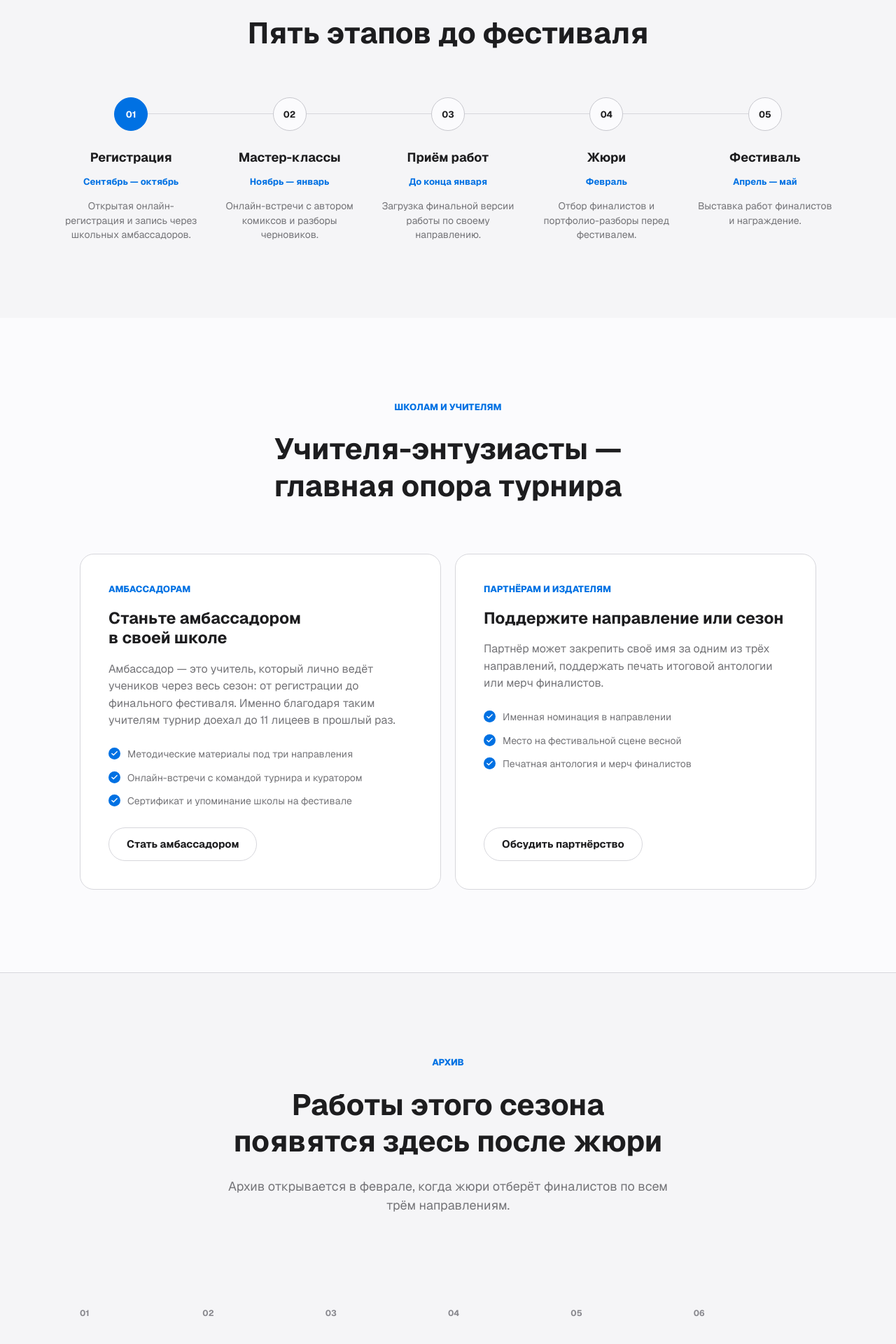
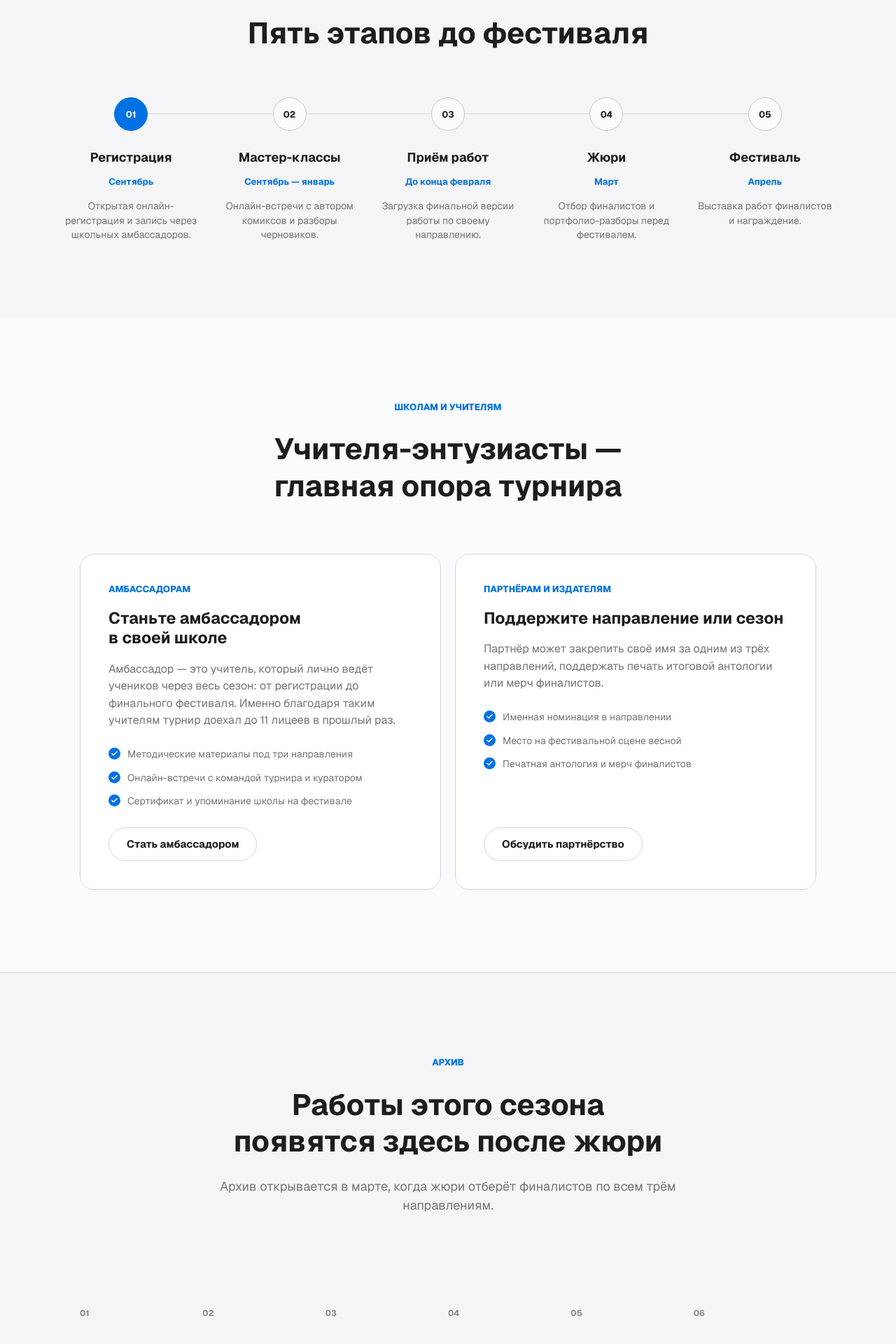
Before and after one commit to TrionEdu/gajap-qalam, a Next.js app: page / in a window 1280 px wide. Shown: the part 2811-4731 px from the top of the page at 70% size. Built offline with nearby package versions, Linux system fonts and the light colour scheme.

Commit message:
Update tournament season schedule

```diff
--- a/app/page.tsx
+++ b/app/page.tsx
@@ -45,11 +45,11 @@ const directions = [
 ];
 
 const season = [
-  ['01', 'Регистрация', 'Сентябрь — октябрь', 'Открытая онлайн-регистрация и запись через школьных амбассадоров.'],
-  ['02', 'Мастер-классы', 'Ноябрь — январь', 'Онлайн-встречи с автором комиксов и разборы черновиков.'],
-  ['03', 'Приём работ', 'До конца января', 'Загрузка финальной версии работы по своему направлению.'],
-  ['04', 'Жюри', 'Февраль', 'Отбор финалистов и портфолио-разборы перед фестивалем.'],
-  ['05', 'Фестиваль', 'Апрель — май', 'Выставка работ финалистов и награждение.'],
+  ['01', 'Регистрация', 'Сентябрь', 'Открытая онлайн-регистрация и запись через школьных амбассадоров.'],
+  ['02', 'Мастер-классы', 'Сентябрь — январь', 'Онлайн-встречи с автором комиксов и разборы черновиков.'],
+  ['03', 'Приём работ', 'До конца февраля', 'Загрузка финальной версии работы по своему направлению.'],
+  ['04', 'Жюри', 'Март', 'Отбор финалистов и портфолио-разборы перед фестивалем.'],
+  ['05', 'Фестиваль', 'Апрель', 'Выставка работ финалистов и награждение.'],
 ];
 
 const ambassadorBenefits = [
@@ -239,7 +239,7 @@ export default function Home() {
           <div className="section-heading">
             <p className="eyebrow">Архив</p>
             <h2>Работы этого сезона<br />появятся здесь после жюри</h2>
-            <p>Архив открывается в феврале, когда жюри отберёт финалистов по всем трём направлениям.</p>
+            <p>Архив открывается в марте, когда жюри отберёт финалистов по всем трём направлениям.</p>
           </div>
           <div className="archive-preview" aria-hidden="true">
             {['01', '02', '03', '04', '05', '06'].map((number) => <span key={number}>{number}</span>)}
```
Also changed, not shown: 1 other file (tests, documents, lock files or other folders).
